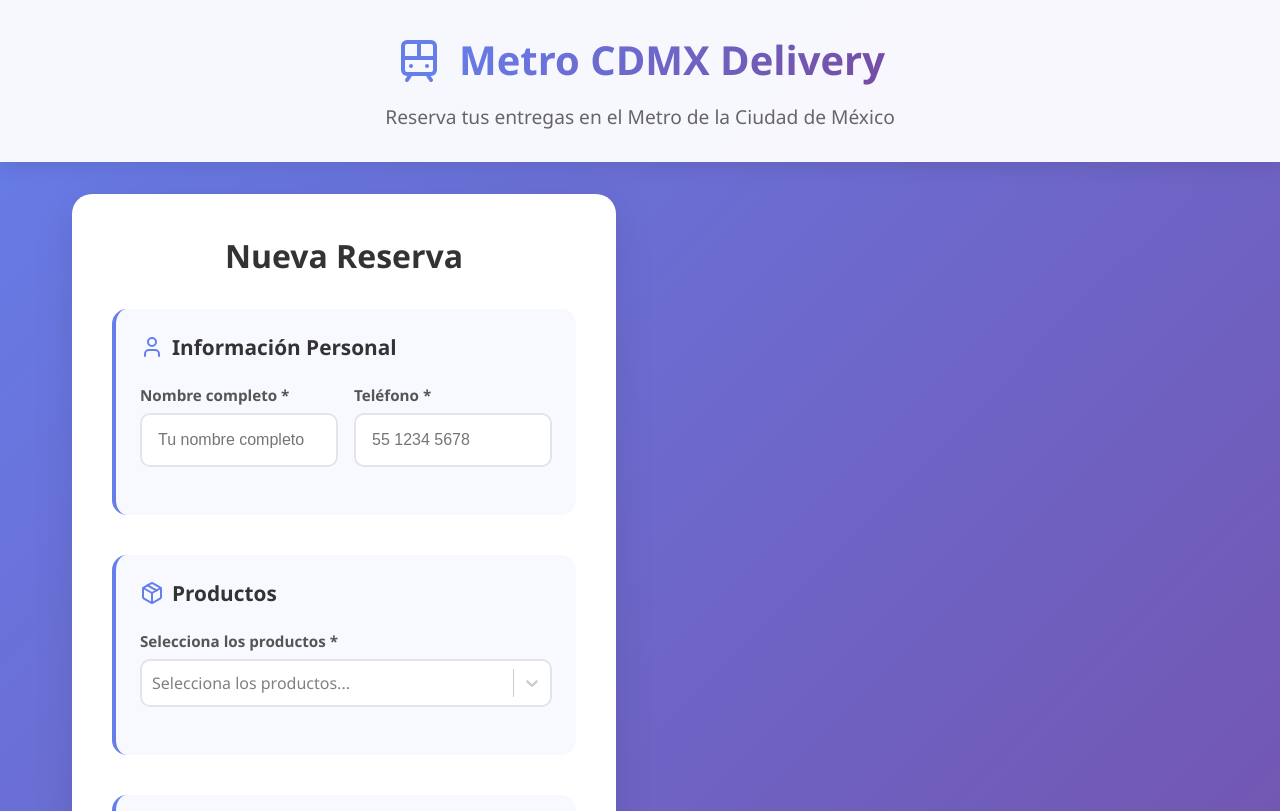
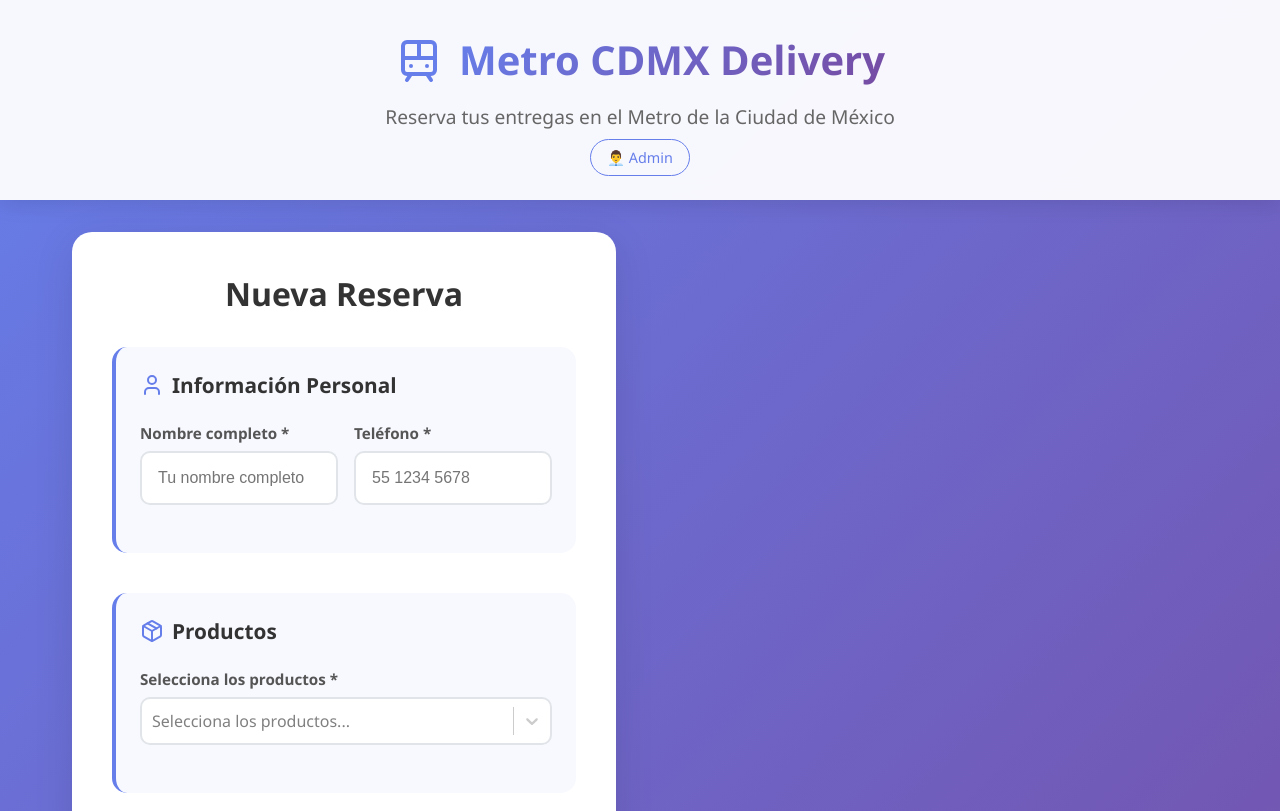
Before and after one commit to AbrahamHdez01/Bot-Reservas, a React (Create React App) app in the folder client/: page / in a window 1280 px wide. Shown: the top 811 px of the page. Built offline with nearby package versions, Linux system fonts and the light colour scheme; no server answers.

Commit message:
fix: Solucionar acceso al panel de admin
- Agregar ruta específica /admin en el servidor para producción
- Agregar enlace discreto al panel de admin en el header
- Agregar estilos para el enlace de admin
- Mejorar configuración de React Router para Render

```diff
--- a/client/src/App.css
+++ b/client/src/App.css
@@ -61,6 +61,27 @@ body {
   font-size: 1.2rem;
   color: #666;
   font-weight: 300;
+}
+
+.admin-link {
+  margin-top: 1rem;
+}
+
+.admin-link-text {
+  color: #667eea;
+  text-decoration: none;
+  font-size: 0.9rem;
+  font-weight: 500;
+  padding: 0.5rem 1rem;
+  border: 1px solid #667eea;
+  border-radius: 20px;
+  transition: all 0.3s ease;
+}
+
+.admin-link-text:hover {
+  background: #667eea;
+  color: white;
+  transform: translateY(-1px);
 }
 
 /* Container */
--- a/client/src/App.js
+++ b/client/src/App.js
@@ -157,6 +157,9 @@ function App() {
                   <h1>Metro CDMX Delivery</h1>
                 </div>
                 <p className="subtitle">Reserva tus entregas en el Metro de la Ciudad de México</p>
+                <div className="admin-link">
+                  <a href="/admin" className="admin-link-text">👨‍💼 Admin</a>
+                </div>
               </div>
             </header>
 
```
Also changed, not shown: 1 other file (tests, documents, lock files or other folders).
